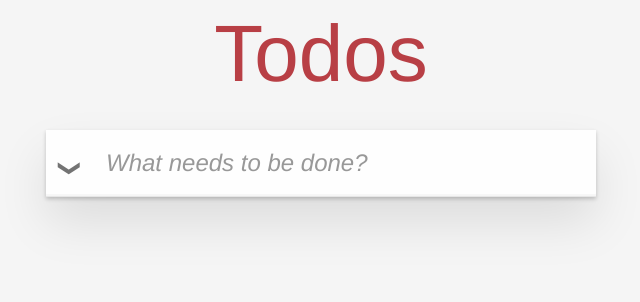
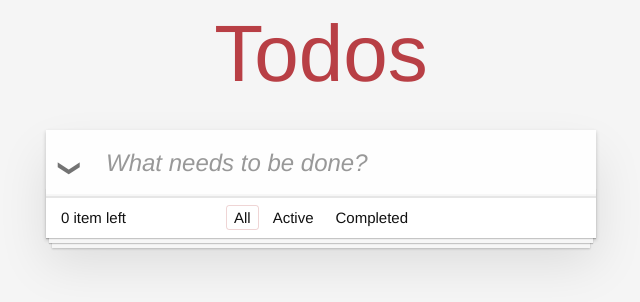
Before and after one commit to dimitriwdev/React-Todo-App, a React (Vite) app: page / in a window 1280 px wide. Shown: the top 302 px of the page, without its empty margins (319-959 px from the left). Built offline with nearby package versions, Linux system fonts and the light colour scheme.

Commit message:
Add filter ALL ACTIVE COMPLETED

```diff
--- a/src/App.js
+++ b/src/App.js
@@ -5,15 +5,21 @@
 
 import TodoItem from "./TodoItem";
 
+const ALL = "all";
+const ACTIVE = "active";
+const COMPLETED = "completed";
+
 const App = () => {
   const [todos, setTodos] = useState([]);
   const [newTodo, setNewTodo] = useState("");
+  const [nowShowingTodos, setNowShowingTodos] = useState([]);
+  const [todoFilter, setTodoFilter] = useState(ALL);
 
   useEffect(() => {
     // Read todos
     const newTodos = JSON.parse(localStorage.getItem("todos") || "[]");
     setTodos(newTodos);
-
+    setNowShowingTodos(newTodos);
     // Read unfinished new-todo
     let newTodoFromStorage = localStorage.getItem("new-todo");
     if (newTodoFromStorage) {
@@ -24,6 +30,20 @@
 
     setNewTodo(newTodoFromStorage);
   }, []);
+
+  useEffect(() => {
+    let newNowShowingTodos;
+
+    if (todoFilter === ACTIVE) {
+      newNowShowingTodos = todos.filter((todo) => !todo.completed);
+    } else if (todoFilter === COMPLETED) {
+      newNowShowingTodos = todos.filter((todo) => todo.completed);
+    } else {
+      newNowShowingTodos = todos;
+    }
+
+    setNowShowingTodos(newNowShowingTodos);
+  }, [todos, todoFilter]);
 
   useEffect(() => {
     localStorage.setItem("todos", JSON.stringify(todos));
@@ -93,7 +113,7 @@
         />
         <label htmlFor="toggle-all" />
         <ul className="todo-list">
-          {todos.map((item) => {
+          {nowShowingTodos.map((item) => {
             return (
               <TodoItem
                 key={item.id}
@@ -107,6 +127,50 @@
           })}
         </ul>
       </section>
+      <footer className="footer">
+        <span className="todo-count">
+          <strong>{todos.filter((todo) => !todo.completed).length}</strong>
+          {todos.filter((todo) => !todo.completed).length > 1
+            ? " items "
+            : " item "}
+          left
+        </span>
+        <ul className="filters">
+          <li>
+            <a
+              className={todoFilter === ALL ? "selected" : ""}
+              onClick={() => {
+                setTodoFilter(ALL);
+              }}
+              href="#/"
+            >
+              All
+            </a>
+          </li>
+          <li>
+            <a
+              className={todoFilter === ACTIVE ? "selected" : ""}
+              onClick={() => {
+                setTodoFilter(ACTIVE);
+              }}
+              href="#/active"
+            >
+              Active
+            </a>
+          </li>
+          <li>
+            <a
+              className={todoFilter === COMPLETED ? "selected" : ""}
+              onClick={() => {
+                setTodoFilter(COMPLETED);
+              }}
+              href="#/completed"
+            >
+              Completed
+            </a>
+          </li>
+        </ul>
+      </footer>
     </div>
   );
 };
```
